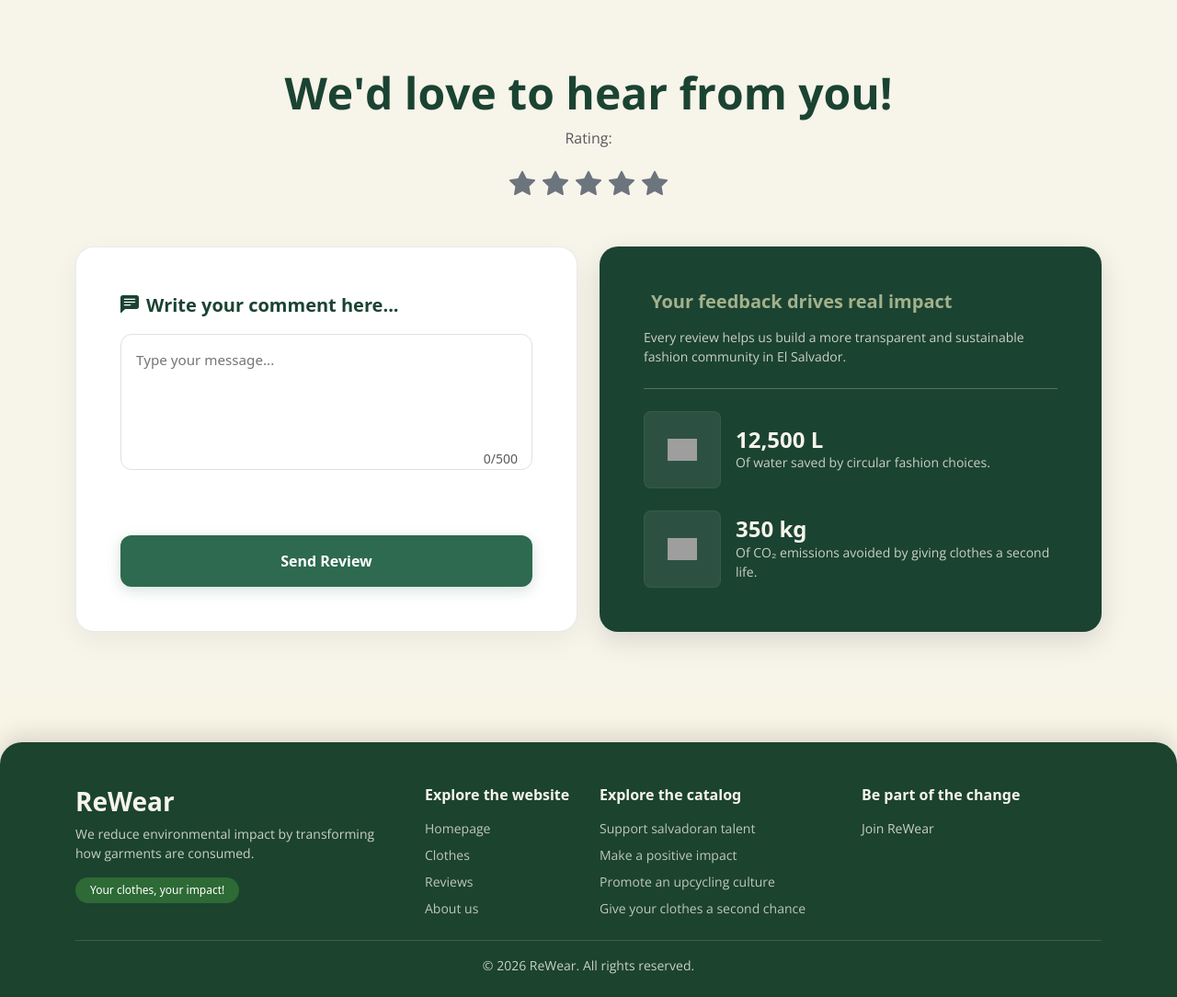
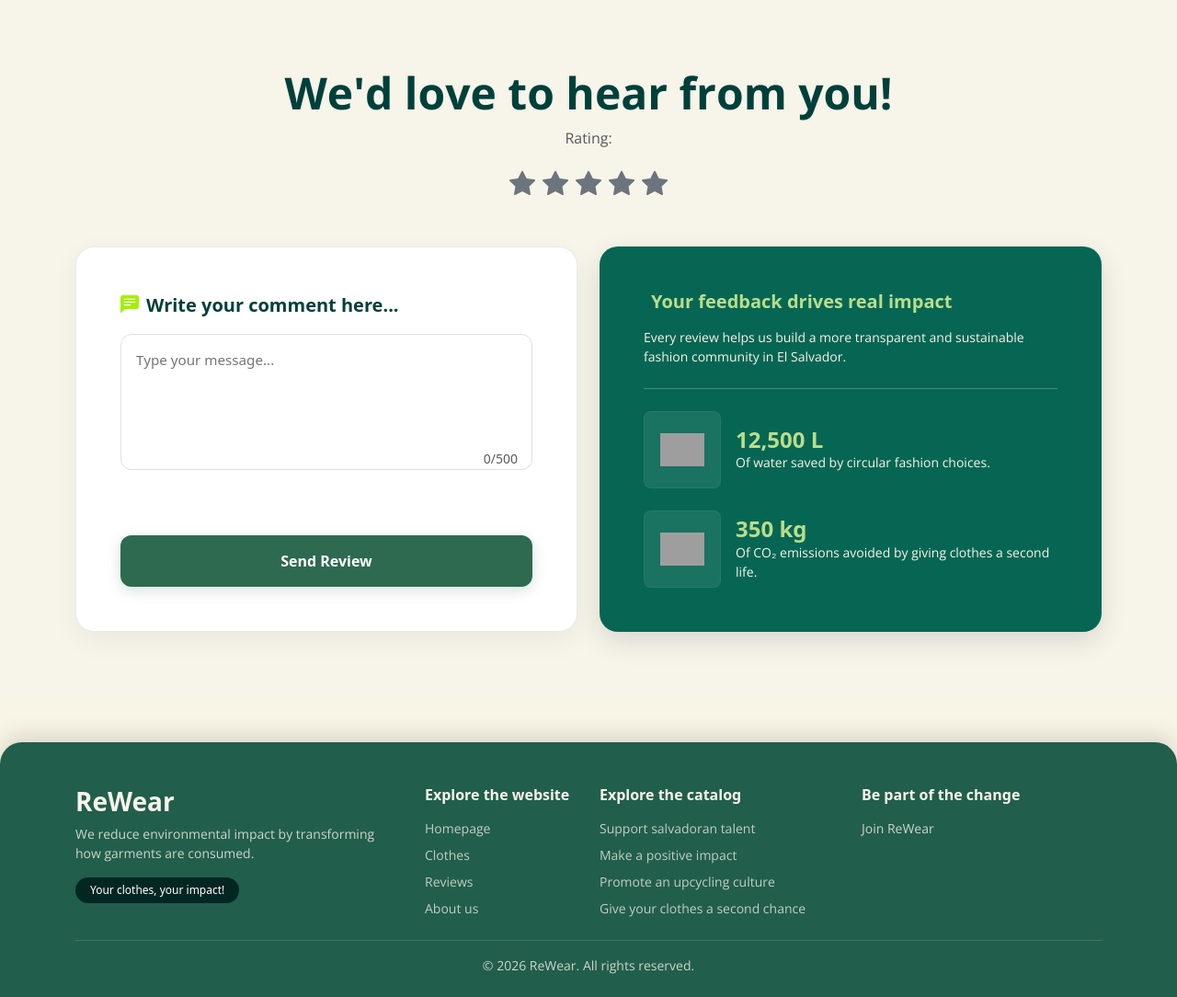
Before and after one commit to Lesly-01/ReWear, a PHP site: page /reviews.html in a window 1280 px wide. Shown: the part 100-1184 px from the top of the page at 92% size. Run offline with PHP 8.4, Linux system fonts and the light colour scheme; grey boxes are pictures that could not be loaded.

Commit message:
reviewwww

```diff
--- a/reviews/reviews.css
+++ b/reviews/reviews.css
@@ -31,13 +31,16 @@ li{
     width: 80px;
 }
 
+.chat-color{
+  color: #A4F002;
+}
 
 .bg-rewear-page {
   background-color: #f7f4ea;
 }
 
 .text-rewear-dark {
-  color: #1b4332;
+  color: #00403a;
 }
 
 .card-review-form {
@@ -79,7 +82,8 @@ li{
 
 
 .card-impact-metrics {
-  background-color: #1b4332;
+  background-color: #076653;
+  color: #badd8c;
   border-radius: 20px;
   box-shadow: 0 10px 30px rgba(0, 0, 0, 0.12);
 }
@@ -101,17 +105,21 @@ li{
 }
 
 
+
+
+/* Estrellas*/
 .star-rating .star {
+  color: #6c757d;
   cursor: pointer;
-  transition: color 0.2s ease, transform 0.2s ease;
+  transition: color 0.2s ease-in-out, transform 0.1s ease-in-out;
 }
 
 .star-rating .star:hover {
-  transform: scale(1.2);
+  transform: scale(1.15);
 }
 
 .star-rating .star.active {
-  color: #2d6a4f;
+  color: #ffc107;
 }
 
 
@@ -124,8 +132,8 @@ li{
 }
 
 .metric-img {
-  width: 32px;
-  height: 32px;
+  width: 48px;
+  height: 48px;
   object-fit: contain;
 }
 
@@ -133,13 +141,12 @@ li{
 
 
 .bg-rewear-accent {
-  background-color: #2d6a35;
+  background-color: #022723;
   font-weight: 500;
 }
-
 .footer-rewear {
-  background-color: #1b432d;
-  color: #f7f4ea;
+  background-color: #225e4c;
+  color: #ffffff;
   border-top-left-radius: 24px;
   border-top-right-radius: 24px;
   margin-top: 3rem;
--- a/reviews/reviews.html
+++ b/reviews/reviews.html
@@ -43,7 +43,7 @@
           <h1 class="fw-bold text-rewear-dark display-5 mb-2">We'd love to hear from you!</h1>
           <p class="text-muted mb-3">Rating:</p>
 
-          <div class="star-rating d-flex justify-content-center gap-2 fs-3 text-secondary" id="starContainer">
+          <div class="star-rating d-flex justify-content-center gap-2 fs-3 text-secondary" id="starRating">
             <i class="bi bi-star-fill star" data-value="1"></i>
             <i class="bi bi-star-fill star" data-value="2"></i>
             <i class="bi bi-star-fill star" data-value="3"></i>
@@ -54,21 +54,31 @@
 
         <div class="row g-4 align-items-stretch justify-content-center">
           <div class="col-12 col-lg-6">
-            <div class="card-review-form p-4 p-md-5 h-100 d-flex flex-column justify-content-between">
+
+
+
+            <div class="card-review-form p-4 p-md-5 h-100 d-flex flex-column justify-content-between" id="reviewForm">
               <div>
+
+                <!-- mensaje de alerta -->
+                 <div id="reviewAlert" class="alert alert-success d-none align-items-center gap-2 rounded-3 mb-3 border-0" style="background-color: #e2fbce; color: #076653;" role="alert">
+                  <i class="bi bi-check-circle-fill fs-5"></i>
+                  <span class="extra-small fw-semibold">Thanks for your review! Your comment has been successfully published.</span>
+                </div>
+
                 <div class="d-flex align-items-center gap-2 mb-3 text-rewear-dark">
-                  <i class="bi bi-chat-left-text-fill fs-5"></i>
+                  <i class="bi bi-chat-left-text-fill fs-5 chat-color"></i>
                   <h5 class="fw-bold mb-0">Write your comment here...</h5>
                 </div>
 
                 <div class="position-relative">
-                  <textarea class="form-content-input w-100 p-3" rows="5" maxlength="500" placeholder="Type your message..."id="reviewTextarea"></textarea>
+                  <textarea class="form-content-input w-100 p-3" rows="5" maxlength="500" placeholder="Type your message..."  id="reviewText"></textarea>
                   <span class="char-counter text-muted small position-absolute bottom-0 end-0 pe-3 pb-2" id="charCount">0/500</span>
                 </div>
               </div>
 
               <div class="mt-4 text-center">
-                <button type="button" class="btn btn-rewear-submit w-100 py-3 fw-bold" id="submitBtn">
+                <button class="btn btn-rewear-submit w-100 py-3 fw-bold" type="submit" id="btnSendReview">
                 Send Review
               </button>
             </div>
@@ -76,13 +86,13 @@
         </div>
 
         <div class="col-12 col-lg-6">
-          <div class="card-impact-metrics p-4 p-md-5 h-100 d-flex flex-column justify-content-between text-white">
+          <div class="card-impact-metrics p-4 p-md-5 h-100 d-flex flex-column justify-content-between">
             <div>
-              <div class="d-flex align-items-center gap-2 mb-3 text-accent-light">
+              <div class="d-flex align-items-center gap-2 mb-3 ">
                 <i class="bi bi-leaf-fill fs-4"></i>
                  <h5 class="fw-bold mb-0">Your feedback drives real impact</h5>
                 </div>
-                <p class="text-cream-muted small mb-4">
+                <p class="text-cream small mb-4">
                   Every review helps us build a more transparent and sustainable fashion community in El Salvador.
                 </p>
 
@@ -92,8 +102,8 @@
                     <img src="/IMG/water icon.png" alt="Water icon" class="metric-img">
                   </div>
                   <div>
-                    <h4 class="fw-bold mb-0 text-cream">12,500 L</h4>
-                    <p class="text-cream-muted small mb-0">Of water saved by circular fashion choices.</p>
+                    <h4 class="fw-bold mb-0 text-dato">12,500 L</h4>
+                    <p class="text-cream small mb-0">Of water saved by circular fashion choices.</p>
                   </div>
                 </div>
 
@@ -103,8 +113,8 @@
                   </div>
 
                   <div>
-                    <h4 class="fw-bold mb-0 text-cream">350 kg</h4>
-                    <p class="text-cream-muted small mb-0">Of CO₂ emissions avoided by giving clothes a second life.</p>
+                    <h4 class="fw-bold mb-0 text-dato">350 kg</h4>
+                    <p class="text-cream small mb-0">Of CO₂ emissions avoided by giving clothes a second life.</p>
                   </div>
                 </div>
               </div>
@@ -168,8 +178,85 @@
 </footer>
 
 
+<script>
+  document.addEventListener('DOMContentLoaded', function () {
+    const stars = document.querySelectorAll('#starRating .star');
+    const btnSendReview = document.getElementById('btnSendReview');
+    const reviewAlert = document.getElementById('reviewAlert');
+    const reviewText = document.getElementById('reviewText');
+
+    let selectedRating = 0;
 
 
+    stars.forEach((star, index) => {
+      star.addEventListener('mouseover', function () {
+        highlightStars(index + 1);
+      });
+
+      star.addEventListener('mouseleave', function () {
+        highlightStars(selectedRating);
+      });
+
+      star.addEventListener('click', function () {
+        selectedRating = index + 1;
+        highlightStars(selectedRating);
+      });
+    });
+
+    function highlightStars(rating) {
+      stars.forEach((star, i) => {
+        if (i < rating) {
+          star.classList.add('active');
+        } else {
+          star.classList.remove('active');
+        }
+      });
+    }
+
+
+    if (btnSendReview) {
+      btnSendReview.addEventListener('click', function (e) {
+        e.preventDefault();
+
+
+        const commentValue = reviewText ? reviewText.value.trim() : '';
+
+        // Validación 1: Estrellas
+        if (selectedRating === 0) {
+          alert('Please select a star rating before submitting your review.');
+          return;
+        }
+
+
+        if (commentValue === '') {
+          alert('Please write a comment before sending.');
+          return;
+        }
+
+
+
+
+        if (reviewAlert) {
+          reviewAlert.classList.remove('d-none');
+          reviewAlert.classList.add('d-flex');
+        }
+
+
+        if (reviewText) reviewText.value = '';
+        selectedRating = 0;
+        highlightStars(0);
+
+
+        setTimeout(() => {
+          if (reviewAlert) {
+            reviewAlert.classList.add('d-none');
+            reviewAlert.classList.remove('d-flex');
+          }
+        }, 4000);
+      });
+    }
+  });
+</script>
 
 
 
```
